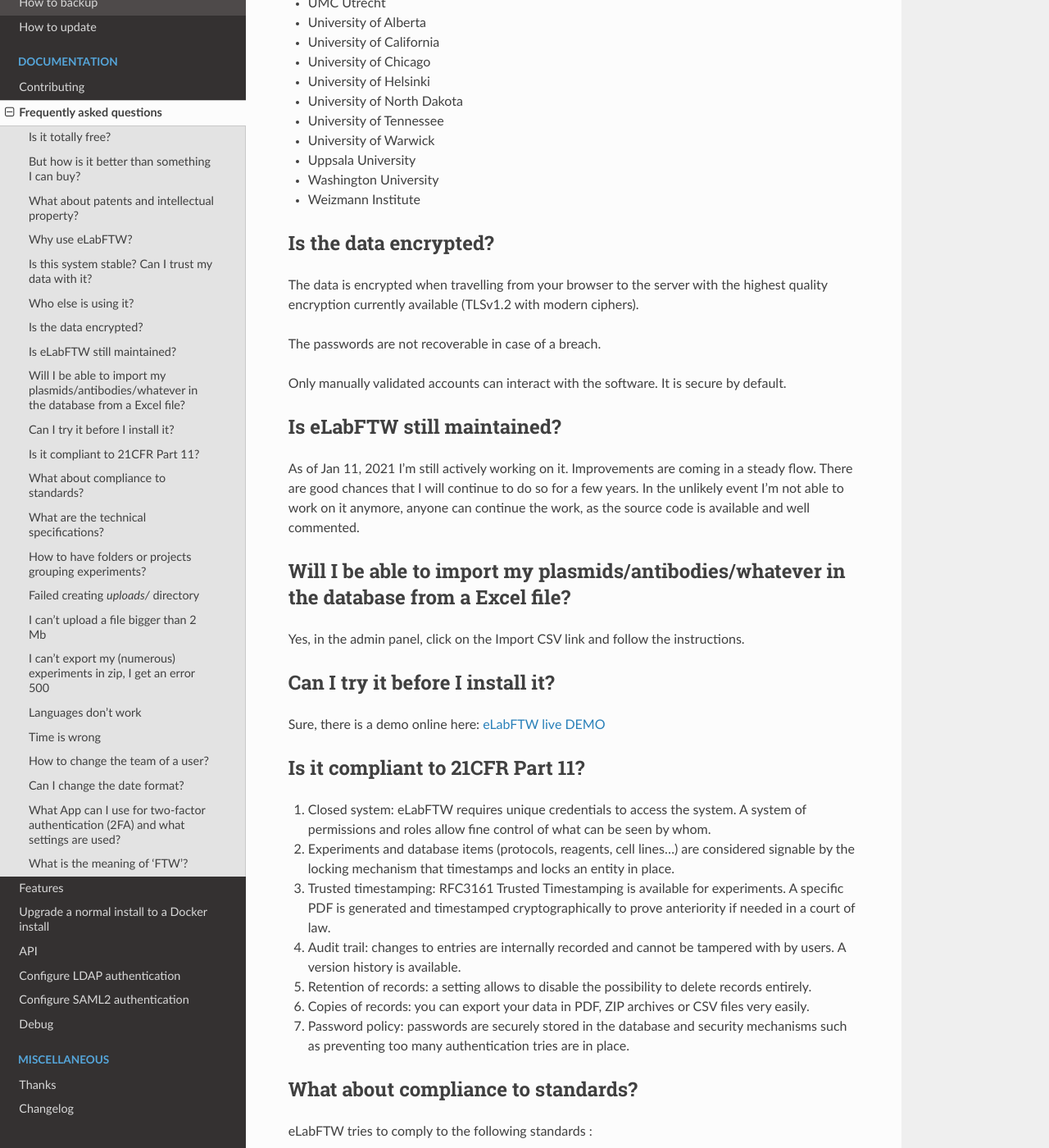
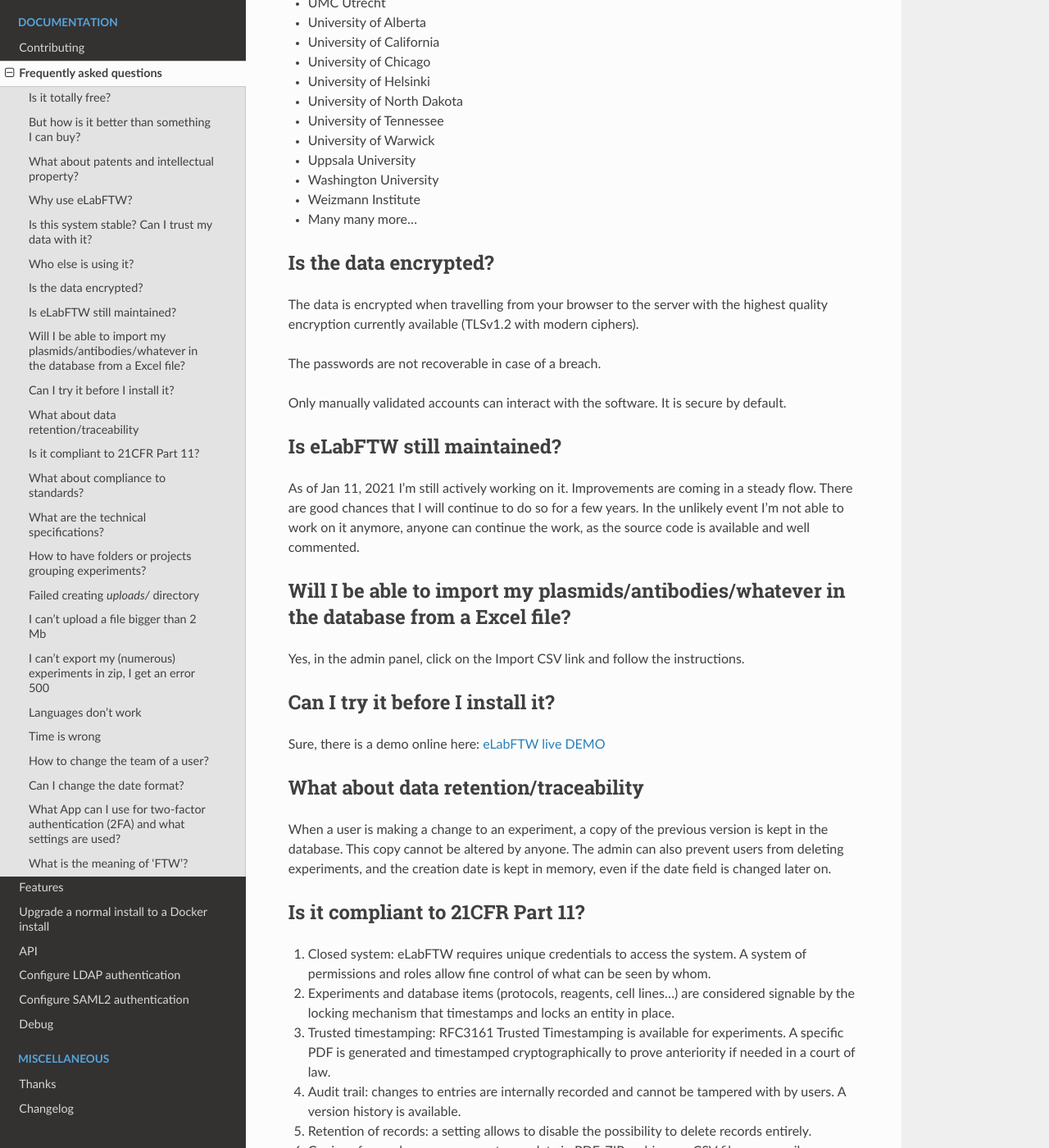
Before and after one commit to elabftw/elabdoc, a Sphinx documentation site: the page built from doc/faq.rst, in a window 1280 px wide and 1400 px high, scrolled down 2328 px. Shown: the whole window at 82% size. Built offline with Sphinx 7.4.7 and the Read the Docs theme 2.0.0, drawn with Linux system fonts in a browser that asks for light colours; pages that are not in the unit, such as notebooks, are missing from menus.

Commit message:
add data retention question

```diff
--- a/doc/faq.rst
+++ b/doc/faq.rst
@@ -93,6 +93,7 @@
 * Uppsala University
 * Washington University
 * Weizmann Institute
+* Many many more...
 
 Is the data encrypted?
 ----------------------
@@ -117,6 +118,11 @@
 ---------------------------------
 
 Sure, there is a demo online here: `eLabFTW live DEMO <https://demo.elabftw.net>`_
+
+What about data retention/traceability
+--------------------------------------
+
+When a user is making a change to an experiment, a copy of the previous version is kept in the database. This copy cannot be altered by anyone. The admin can also prevent users from deleting experiments, and the creation date is kept in memory, even if the date field is changed later on.
 
 Is it compliant to 21CFR Part 11?
 ---------------------------------
@@ -173,6 +179,7 @@
 Another solution is to create an experiment that would be sort of a meta experiment, listing all the sub-experiments pertaining to the project, with links (you can create links in the body easily by typing '#' and some words from the title).
 
 Select the approach that you prefer :)
+
 
 --------------------
 
```
